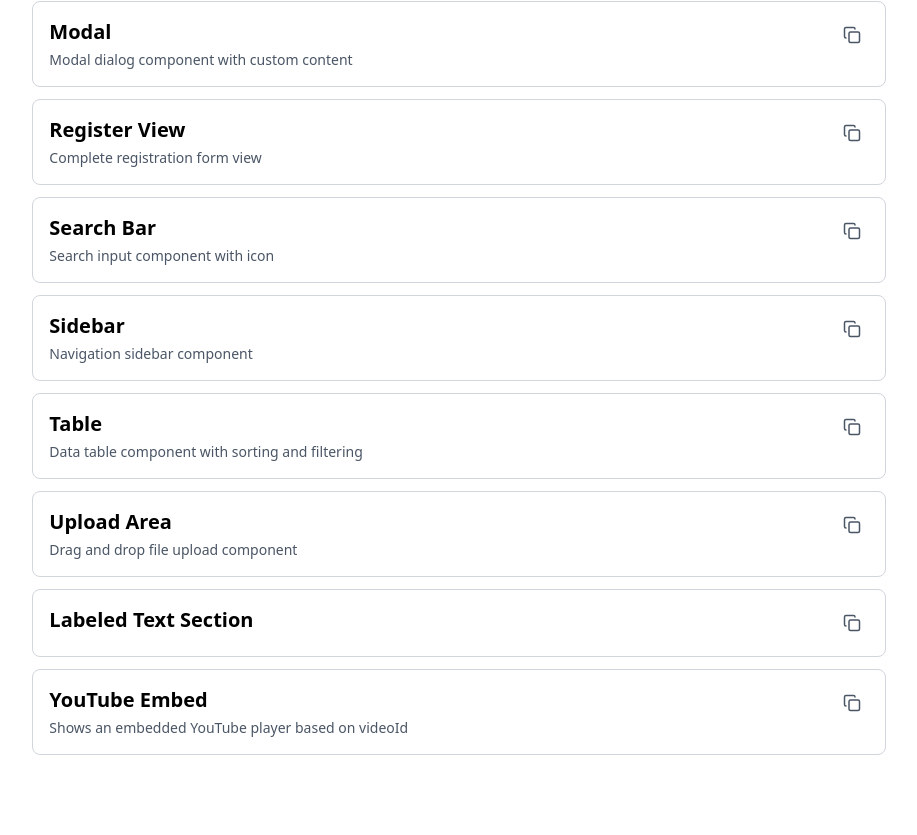
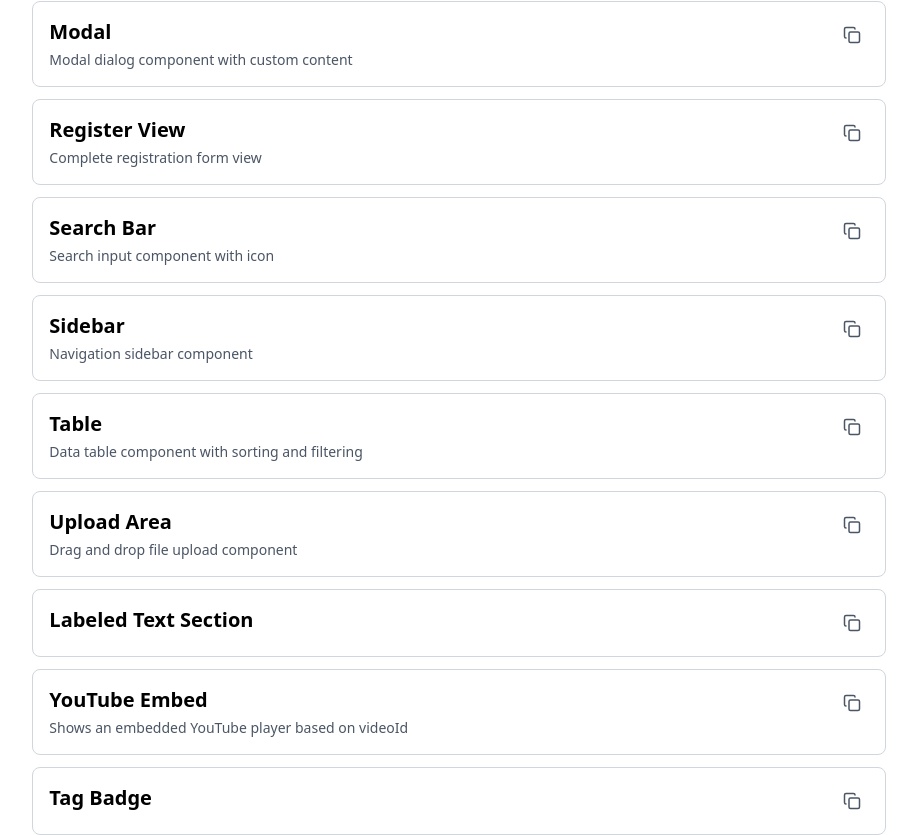
Before and after one commit to marcjulianschwarz/lib, a React (Vite) app in the folder react-components/: page / in a window 1280 px wide. Shown: the part 797-1632 px from the top of the page, without its empty margins (181-1098 px from the left). Before the commit the page ends 1552 px from the top, so only its background shows below. Built offline with nearby package versions, Linux system fonts and the light colour scheme.

Commit message:
add tag badge component

```diff
--- /dev/null
+++ b/react-components/src/components/TagBadge/TagBadge.tsx
@@ -0,0 +1,24 @@
+import { XIcon } from "lucide-react";
+
+interface TagBadgeProps {
+  text: string;
+  className?: string;
+  onRemove?: (e: React.MouseEvent<HTMLButtonElement>) => void;
+}
+
+export default function TagBadge({ text, className, onRemove }: TagBadgeProps) {
+  return (
+    <span
+      className={`pl-2 pr-1 py-0.5 flex gap-1 justify-center items-center border border-transparent w-fit
+     bg-slate-200 text-slate-600 dark:bg-slate-900 text-xs rounded-md font-medium ${className}`}
+    >
+      #{text}
+      <button
+        className="hover:cursor-pointer hover:text-red-400"
+        onClick={onRemove}
+      >
+        <XIcon size={16} />
+      </button>
+    </span>
+  );
+}
--- a/react-components/src/data/stories.ts
+++ b/react-components/src/data/stories.ts
@@ -29,6 +29,8 @@ import labeledTextSectionSource from "@/components/LabeledTextSection/LabeledTex
 import LabeledTextSectionStory from "@/stories/LabeledTextSectionStory";
 import YouTubeEmbedStory from "@/stories/YouTubeEmbedStory";
 import youtubeEmbedSource from "@/components/YouTubeEmbed/YouTubeEmbed?raw";
+import TagBadgeStory from "@/stories/TagBadgeStory";
+import tagBadgeSource from "@/components/TagBadge/TagBadge.tsx?raw";
 
 export const stories: Story[] = [
   {
@@ -130,4 +132,11 @@ export const stories: Story[] = [
     component: YouTubeEmbedStory,
     componentSource: youtubeEmbedSource,
   },
+  {
+    id: "tag-badge",
+    title: "Tag Badge",
+    description: "",
+    component: TagBadgeStory,
+    componentSource: tagBadgeSource,
+  },
 ];
--- /dev/null
+++ b/react-components/src/stories/TagBadgeStory.tsx
@@ -0,0 +1,11 @@
+import TagBadge from "@/components/TagBadge/TagBadge";
+
+export default function TagBadgeStory() {
+  return (
+    <div className="flex gap-2">
+      <TagBadge text="todo" />
+      <TagBadge text="blog" onRemove={() => alert("blog")} />
+      <TagBadge text="code" />
+    </div>
+  );
+}
```
